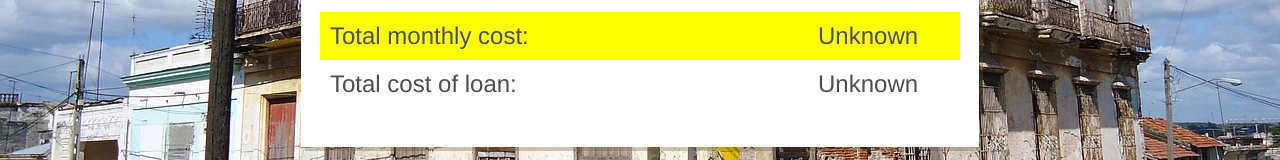
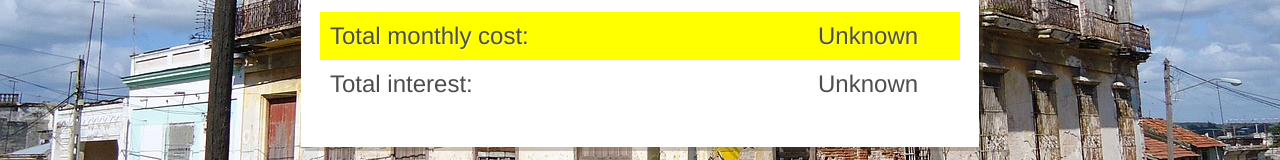
Before and after one commit to jimkang/monthlydamage, a website: page index.html in a window 1280 px wide. Shown: the part 414-574 px from the top of the page. Drawn offline with Linux system fonts and the light colour scheme.

Commit message:
Relabeled total cost of loan to total interest.

```diff
--- a/index.html
+++ b/index.html
@@ -42,7 +42,7 @@
       <div id="monthly-cost-value" class="value xp-high-end-column">Unknown</div>
     </li>
     <li class="row" id="total-loan-cost">
-      <div class="label name-column">Total cost of loan:</div>
+      <div class="label name-column">Total interest:</div>
       <div id="total-loan-cost-value" class="value xp-high-end-column">Unknown</div>
     </li>
     <li class="row hidden" id="mail-results">
```
